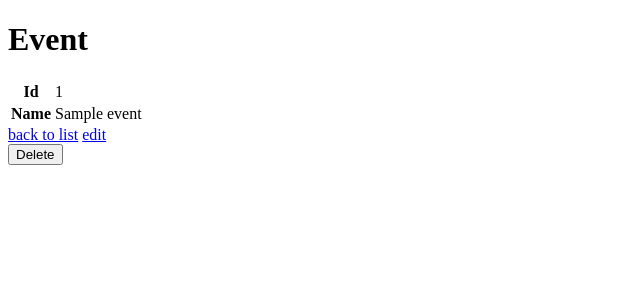
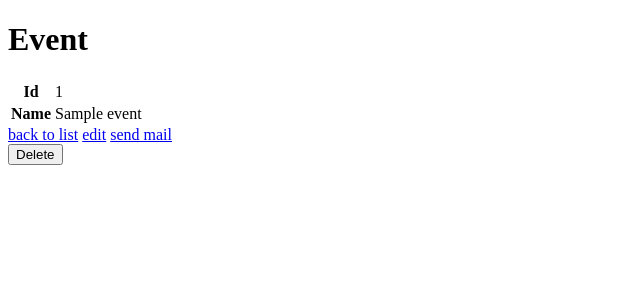
Before and after one commit to LN45/hackathon_2, a Symfony app: template templates/event/show.html.twig in a window 1280 px wide. Shown: the top 300 px of the page, without its empty margins (0-640 px from the left). Run offline with Twig, Linux system fonts and the light colour scheme; the template is opened without the code that fills it: most values are stand-ins (such as "Sample title", 1, 10 or a date in 2020); some libraries are stand-ins or nearby versions.

Commit message:
fix link

```diff
--- a/templates/event/show.html.twig
+++ b/templates/event/show.html.twig
@@ -22,5 +22,7 @@
 
     <a href="{{ path('event_edit', {'id': event.id}) }}">edit</a>
 
+    <a href="{{ path('mail', {'name': event.name, "email" : "milonte@gmail.com" }) }}">send mail</a>
+
     {{ include('event/_delete_form.html.twig') }}
 {% endblock %}
```
